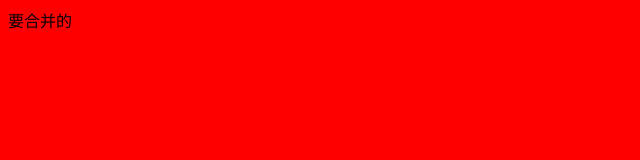
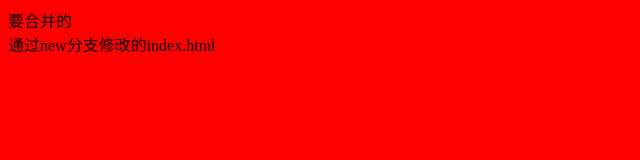
Before and after one commit to t99ong/project_02, a plain HTML site: page index.html in a window 1280 px wide. Shown: the whole page, without its empty margins (0-640 px from the left). Drawn offline with Linux system fonts and the light colour scheme.

Commit message:
通过new分支修改index.html

```diff
--- a/index.html
+++ b/index.html
@@ -9,5 +9,6 @@
 </head>
 <body>
     <div>要合并的</div>
+    <div>通过new分支修改的index.html</div>
 </body>
 </html>
```
